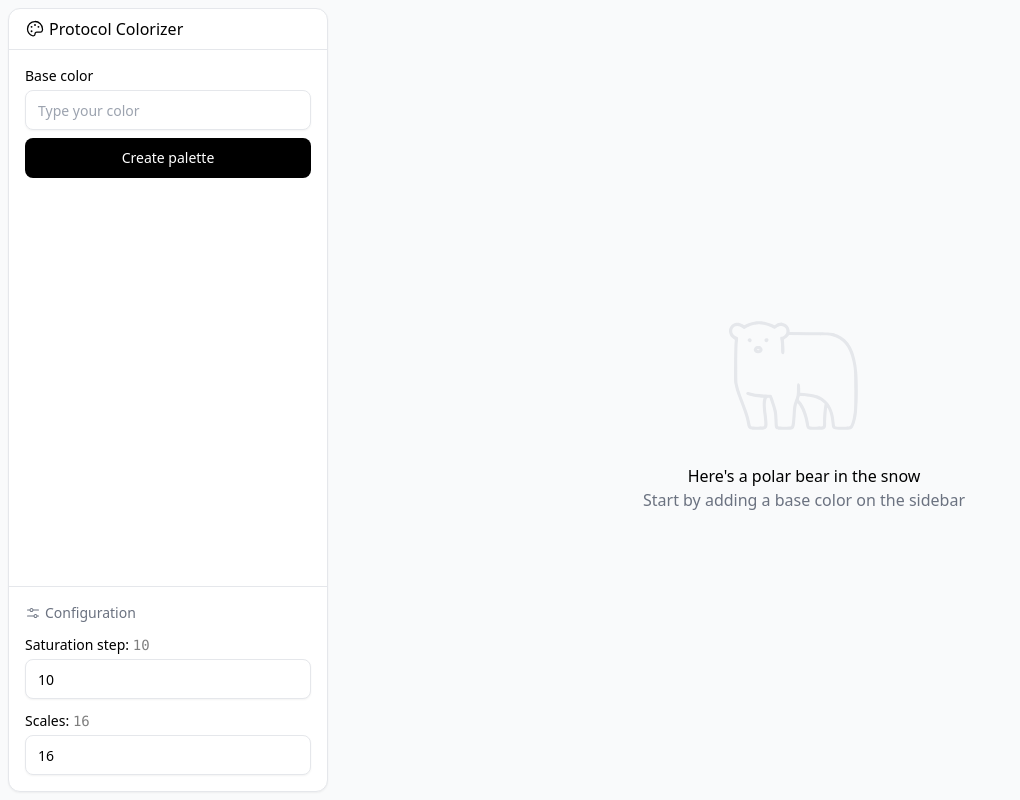
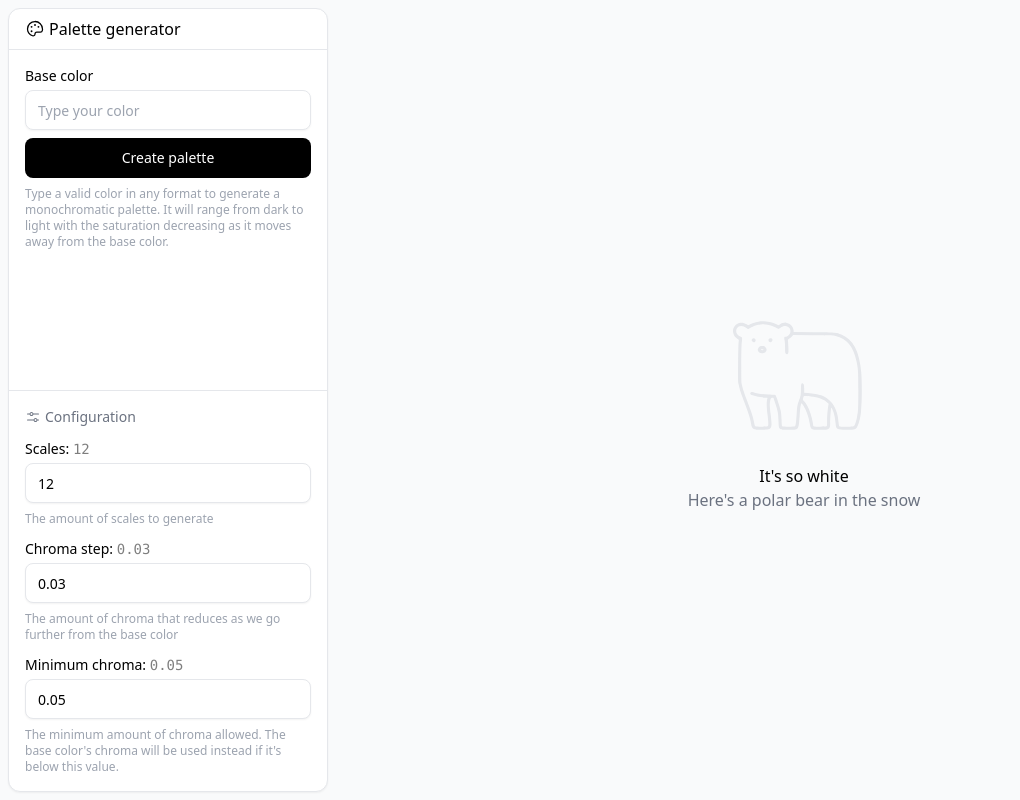
Before and after one commit to significa/palette-generator, a SvelteKit app: page / in a window 1280 px wide. Shown: the whole page, without its empty margins (0-1020 px from the left). Built offline with nearby package versions, Linux system fonts and the light colour scheme.

Commit message:
feat: saturation steps

```diff
--- a/src/routes/+layout.svelte
+++ b/src/routes/+layout.svelte
@@ -2,4 +2,7 @@
   import '../app.css';
 </script>
 
+<svelte:head>
+  <title>Palette Generator | Significa</title>
+</svelte:head>
 <slot />
--- a/src/routes/+page.svelte
+++ b/src/routes/+page.svelte
@@ -10,8 +10,9 @@
   import PaletteIcon from '$lib/icons/palette.svelte';
   import chroma from 'chroma-js';
 
-  let scales = 16;
-  let saturationStep = 10;
+  let scales = 12;
+  let chromaStep = 0.03;
+  let minChroma = 0.05;
   let color = '';
 
   $: colors = $page.url.searchParams.getAll('color').filter((v) => chroma.valid(v));
@@ -22,16 +23,16 @@
     <header class="border-b px-4 py-2">
       <h1 class="flex items-center gap-1">
         <PaletteIcon width="20px" height="20px" />
-        Protocol Colorizer
+        Palette generator
       </h1>
     </header>
 
     <form
-      class="px-4 py-2 flex-1 flex flex-col gap-2"
+      class="px-4 py-2 flex-1"
       on:submit={(e) => {
         e.preventDefault();
 
-        if (!color) return;
+        if (!color || !chroma.valid(color)) return;
 
         const params = $page.url.searchParams;
         params.append('color', color);
@@ -48,7 +49,11 @@
         <label for="color" class="block mb-1 text-sm">Base color</label>
         <Input id="color" bind:value={color} placeholder="Type your color" />
       </div>
-      <Button type="submit">Create palette</Button>
+      <Button class="mt-2 w-full" type="submit">Create palette</Button>
+      <span class="block mt-2 text-xs text-gray-400"
+        >Type a valid color in any format to generate a monochromatic palette. It will range from
+        dark to light with the saturation decreasing as it moves away from the base color.</span
+      >
     </form>
 
     <footer class="border-t p-4">
@@ -59,25 +64,47 @@
       <div transition:slide>
         <div class="flex flex-col gap-3">
           <div>
-            <label for="saturation-step" class="block mb-1 text-sm">
-              Saturation step:
-              <span class="tabular-nums font-mono opacity-50">{saturationStep}</span>
-            </label>
-            <Input
-              id="saturation-step"
-              type="number"
-              bind:value={saturationStep}
-              step={10}
-              min={0}
-              max={100}
-            />
-          </div>
-          <div>
             <label for="scales" class="block mb-1 text-sm">
               Scales:
               <span class="tabular-nums font-mono opacity-50">{scales}</span>
             </label>
             <Input id="scales" type="number" bind:value={scales} step={1} min={8} max={20} />
+            <span class="block mt-2 text-xs text-gray-400">The amount of scales to generate</span>
+          </div>
+          <div>
+            <label for="chroma-step" class="block mb-1 text-sm">
+              Chroma step:
+              <span class="tabular-nums font-mono opacity-50">{chromaStep}</span>
+            </label>
+            <Input
+              id="chroma-step"
+              type="number"
+              bind:value={chromaStep}
+              step={0.001}
+              min={0}
+              max={0.1}
+            />
+            <span class="block mt-2 text-xs text-gray-400"
+              >The amount of chroma that reduces as we go further from the base color</span
+            >
+          </div>
+          <div>
+            <label for="min-chroma" class="block mb-1 text-sm">
+              Minimum chroma:
+              <span class="tabular-nums font-mono opacity-50">{minChroma}</span>
+            </label>
+            <Input
+              id="min-chroma"
+              type="number"
+              bind:value={minChroma}
+              step={0.001}
+              min={0}
+              max={0.1}
+            />
+            <span class="block mt-2 text-xs text-gray-400"
+              >The minimum amount of chroma allowed. The base color's chroma will be used instead if
+              it's below this value.</span
+            >
           </div>
         </div>
       </div>
@@ -86,15 +113,15 @@
 
   <div class="flex-1 overflow-auto flex flex-col gap-2 p-2 pl-0">
     {#each colors as c}
-      <Palette color={c} scales={+scales} saturationStep={+saturationStep} />
+      <Palette color={c} scales={+scales} chromaStep={+chromaStep} minChroma={+minChroma} />
     {:else}
       <div class="flex h-full w-full items-center justify-center">
         <div class="text-center flex flex-col items-center">
-          <div class="text-gray-200 w-48 -ml-6">
+          <div class="text-gray-200 w-48 -ml-4">
             <Bear />
           </div>
-          <p>Here's a polar bear in the snow</p>
-          <p class="text-gray-500">Start by adding a base color on the sidebar</p>
+          <p>It's so white</p>
+          <p class="text-gray-500">Here's a polar bear in the snow</p>
         </div>
       </div>
     {/each}
--- a/src/routes/palette.svelte
+++ b/src/routes/palette.svelte
@@ -8,18 +8,24 @@
 
   export let color: string;
   export let scales: number;
-  export let saturationStep: number;
+  export let chromaStep: number;
+  export let minChroma: number;
 
   $: [l, c, h] = chroma(color).oklch();
   $: step = 1 / scales; // how much to increment l by on each step
   $: index = Math.floor(l / step); // index of the current color
 
-  // an offset to make sure we hit the exact color at the base color step
-  $: lOffset = l - step * index;
+  // a shift to make sure we hit the exact color at the base color step
+  $: lShift = l - step * index;
 
   $: arr = Array.from(Array(scales)).map((_, i) => {
-    const newL = lOffset + step * i;
-    return [newL, c, h];
+    // increment l by the step
+    const newL = lShift + step * i;
+    // reduce chroma as we get further from the base color
+    // don't go below the minimum (the lowest between minChroma or the base color's chroma)
+    const newC = Math.max(Math.min(c, minChroma), c - chromaStep * Math.abs(i - index));
+
+    return [newL, newC, h];
   });
 
   const getL = (l: number) => +(l * 100).toFixed(2) + '%';
@@ -71,7 +77,8 @@
         )}
         style="--square-color: {getOklch(l, c, h)}"
       >
-        <span>{getL(l)}</span>
+        <span>L{getL(l)}</span>
+        <span>C{getC(c)}</span>
       </div>
     {/each}
   </div>
```
